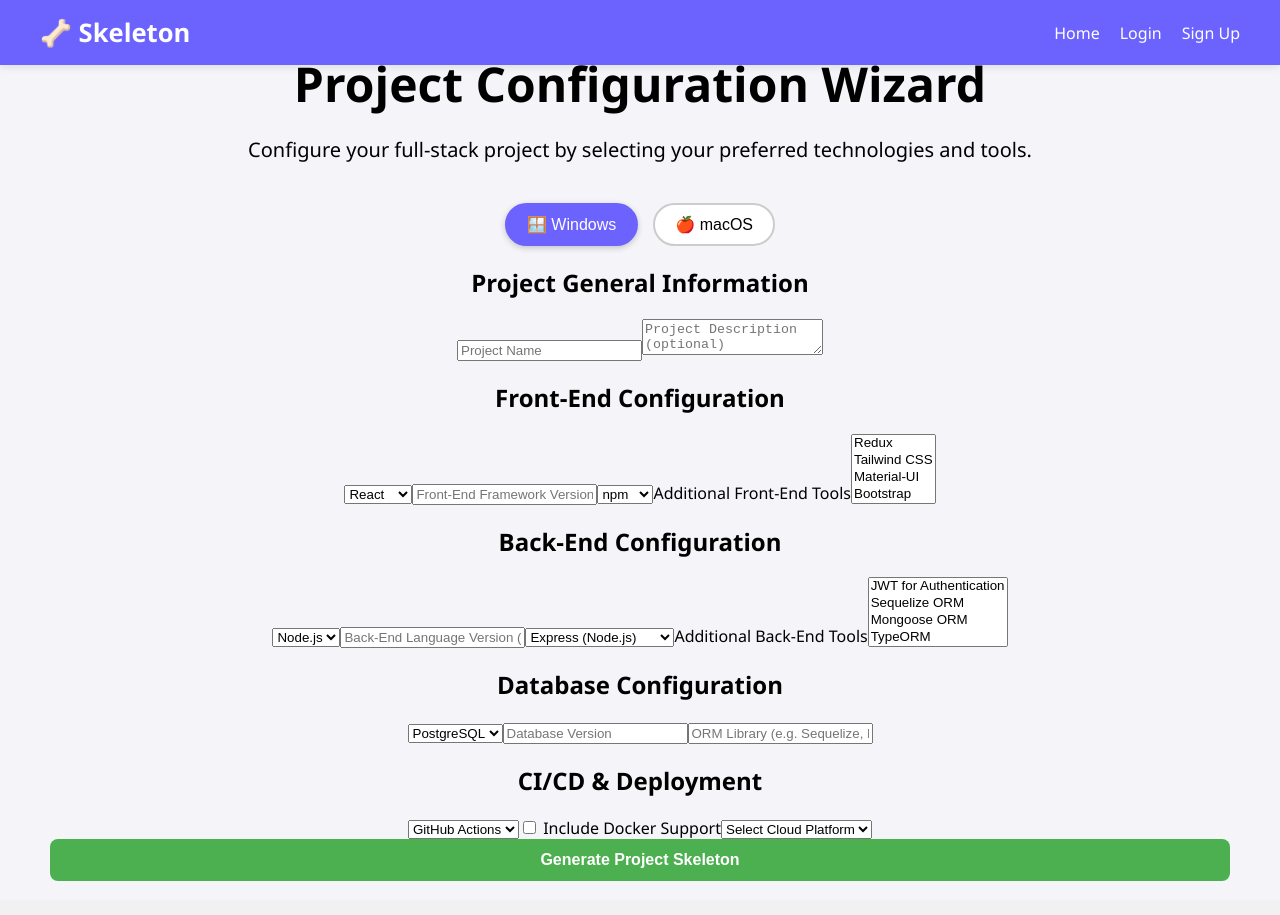
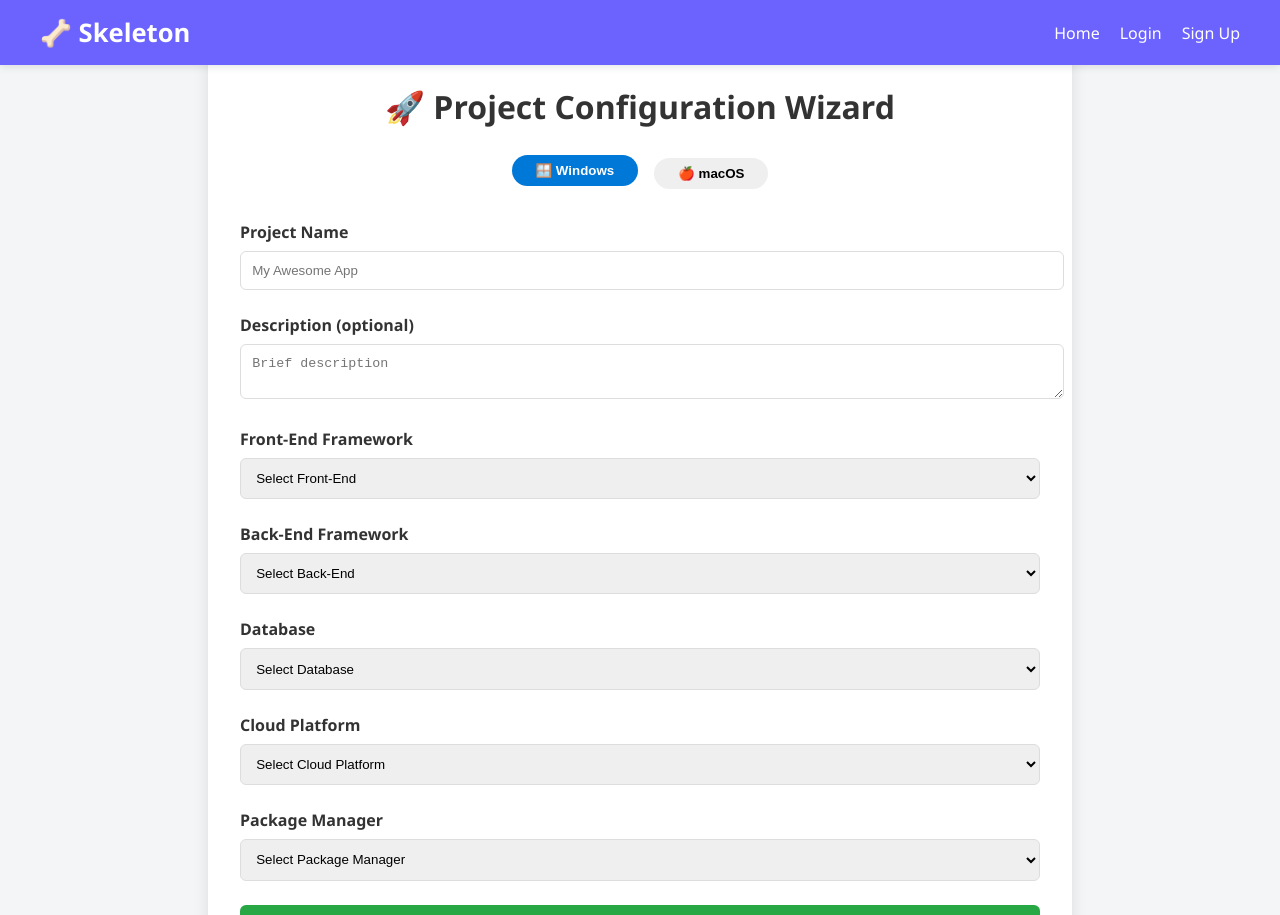
Before and after one commit to rishabhworks/The-Semicolon-Squad, a React (Create React App) app in the folder frontend/skeleton/: page /home in a window 1280 px wide. Shown: the top 915 px of the page. Built offline with nearby package versions, Linux system fonts and the light colour scheme.

Commit message:
Refactor HomePage CSS: enhance layout, improve button styles, and add form styling for better user experience

```diff
--- a/frontend/skeleton/src/Components/HomePage/HomePage.css
+++ b/frontend/skeleton/src/Components/HomePage/HomePage.css
@@ -1,35 +1,89 @@
-.os-toggle {
-  display: flex;
-  justify-content: center;
-  margin-top: 20px;
-  gap: 15px;
+body {
+  font-family: 'Segoe UI', 'Helvetica Neue', sans-serif;
+  background-color: #f3f5f7;
+  color: #333;
+  margin: 0; padding: 0;
 }
 
-.os-button {
-  padding: 10px 20px;
-  font-size: 1rem;
-  font-weight: 500;
-  border: 2px solid #ccc;
-  border-radius: 30px;
-  cursor: pointer;
-  background-color: white;
-  transition: all 0.3s ease;
+.homepage {
+  max-width: 800px;
+  margin: 2rem auto;
+  padding: 2rem;
+  background-color: #fff;
+  border-radius: 10px;
+  box-shadow: 0 8px 16px rgba(0,0,0,0.1);
 }
 
-.os-button.active {
-  background-color: #6c63ff;
-  color: white;
-  border-color: #6c63ff;
-  box-shadow: 0 2px 6px rgba(0, 0, 0, 0.2);
+header {
+  text-align: center;
+  margin-bottom: 1.5rem;
 }
 
-.os-button:hover {
-  border-color: #6c63ff;
+.os-toggle button {
+  margin: 0.5rem;
+  padding: 0.5rem 1.5rem;
+  border-radius: 25px;
+  border: none;
+  cursor: pointer;
+  transition: all 0.3s ease;
+  font-weight: 600;
 }
 
-.os-specific {
-  margin-top: 25px;
-  padding: 20px;
-  background-color: #f4f4f4;
-  border-radius: 10px;
+.os-toggle button.active, .os-toggle button:hover {
+  transform: translateY(-3px);
 }
+
+.Windows .os-toggle button.active {
+  background-color: #0078d7;
+  color: #fff;
+}
+
+.macOS .os-toggle button.active {
+  background-color: #000;
+  color: #fff;
+}
+
+.config-form section {
+  margin-bottom: 1.5rem;
+}
+
+.config-form label {
+  display: block;
+  margin-bottom: 0.5rem;
+  font-weight: bold;
+}
+
+.config-form input,
+.config-form textarea,
+.config-form select {
+  width: 100%;
+  padding: 0.7rem;
+  border-radius: 6px;
+  border: 1px solid #ddd;
+  transition: border-color 0.3s ease;
+}
+
+.config-form input:focus,
+.config-form textarea:focus,
+.config-form select:focus {
+  border-color: #0078d7;
+  outline: none;
+  box-shadow: 0 0 5px rgba(0, 120, 215, 0.3);
+}
+
+.submit-btn {
+  width: 100%;
+  padding: 0.7rem;
+  background-color: #28a745;
+  color: white;
+  border: none;
+  border-radius: 6px;
+  cursor: pointer;
+  font-size: 1rem;
+  transition: transform 0.3s ease;
+}
+
+.submit-btn:hover {
+  transform: scale(1.05);
+  background-color: #218838;
+}
--- a/frontend/skeleton/src/Components/HomePage/HomePage.js
+++ b/frontend/skeleton/src/Components/HomePage/HomePage.js
@@ -1,86 +1,97 @@
-import React, { useState } from 'react';
+import React, { useState, useEffect } from 'react';
 import './HomePage.css';
+
+const techStacks = {
+  Windows: {
+    frontEnd: ['React', 'Angular', 'Vue.js', 'Ember.js', 'Backbone.js'],
+    backEnd: ['Node.js', '.NET', 'Java', 'Python', 'Ruby'],
+    databases: ['MySQL', 'PostgreSQL', 'MongoDB', 'SQLite', 'SQL Server'],
+    cloudPlatforms: ['AWS', 'Azure', 'Google Cloud', 'Heroku', 'DigitalOcean'],
+    packageManagers: ['npm', 'yarn', 'NuGet', 'pip', 'gem'],
+  },
+  macOS: {
+    frontEnd: ['React', 'Vue.js', 'Angular', 'Ember.js', 'Backbone.js'],
+    backEnd: ['Node.js', 'Python', 'Ruby', 'Java', 'PHP'],
+    databases: ['MySQL', 'PostgreSQL', 'MongoDB', 'SQLite', 'MariaDB'],
+    cloudPlatforms: ['AWS', 'Google Cloud', 'Heroku', 'DigitalOcean', 'Linode'],
+    packageManagers: ['npm', 'yarn', 'Homebrew', 'pip', 'gem'],
+  },
+};
+
+const versions = {
+  'Node.js': ['18.x', '16.x', '14.x'],
+  '.NET': ['7.0', '6.0', '5.0'],
+  Java: ['21', '17', '11', '8'],
+  Python: ['3.12', '3.11', '3.10', '3.9'],
+  Ruby: ['3.3', '3.2', '3.1'],
+  PHP: ['8.1', '8.0', '7.4'],
+  React: ['18.x', '17.x', '16.x'],
+  Angular: ['17', '16', '15'],
+  'Vue.js': ['3.x', '2.x'],
+  'Ember.js': ['4.x', '3.x'],
+  'Backbone.js': ['1.4', '1.3'],
+  MySQL: ['8.0', '5.7'],
+  PostgreSQL: ['14', '13', '12'],
+  MongoDB: ['5.0', '4.4', '4.2'],
+  SQLite: ['3.35', '3.34'],
+  'SQL Server': ['2019', '2017'],
+  MariaDB: ['10.6', '10.5'],
+};
 
 const HomePage = () => {
   const [selectedOS, setSelectedOS] = useState('Windows');
+  const [frontEnd, setFrontEnd] = useState('');
+  const [backEnd, setBackEnd] = useState('');
+  const [database, setDatabase] = useState('');
+  const [cloudPlatform, setCloudPlatform] = useState('');
+  const [frontEndVersion, setFrontEndVersion] = useState('');
+  const [backEndVersion, setBackEndVersion] = useState('');
+  const [databaseVersion, setDatabaseVersion] = useState('');
+  const [packageManager, setPackageManager] = useState('');
+  const [projectName, setProjectName] = useState('');
+  const [projectDesc, setProjectDesc] = useState('');
 
-  const [formData, setFormData] = useState({
-    projectName: '',
-    projectDescription: '',
-    frontEnd: {
-      framework: 'React',
-      version: '',
-      packageManager: 'npm',
-      additionalTools: [],
-    },
-    backEnd: {
-      language: 'Node.js',
-      version: '',
-      framework: 'Express',
-      additionalTools: [],
-    },
-    database: {
-      type: 'PostgreSQL',
-      version: '',
-      orm: '',
-    },
-    cloudPlatform: '',
-    ciCdPlatform: '',
-    dockerSupport: false,
-  });
-
-  const handleOSToggle = (os) => setSelectedOS(os);
-
-  const handleChange = (e, section, field) => {
-    const { value, type, checked } = e.target;
-    const newValue = type === 'checkbox' ? checked : value;
-
-    setFormData((prevData) => ({
-      ...prevData,
-      [section]: {
-        ...prevData[section],
-        [field]: newValue,
-      },
-    }));
-  };
-
-  const handleMultiSelectChange = (e, section, field) => {
-    const options = e.target.options;
-    const selectedOptions = [];
-    for (let i = 0; i < options.length; i++) {
-      if (options[i].selected) {
-        selectedOptions.push(options[i].value);
-      }
-    }
-    setFormData((prevData) => ({
-      ...prevData,
-      [section]: {
-        ...prevData[section],
-        [field]: selectedOptions,
-      },
-    }));
-  };
+  useEffect(() => {
+    setFrontEnd('');
+    setBackEnd('');
+    setDatabase('');
+    setCloudPlatform('');
+    setFrontEndVersion('');
+    setBackEndVersion('');
+    setDatabaseVersion('');
+    setPackageManager('');
+  }, [selectedOS]);
 
   const handleSubmit = (e) => {
     e.preventDefault();
-    console.log('Final Configuration:', formData);
+    const config = {
+      OS: selectedOS,
+      Project: projectName,
+      Description: projectDesc,
+      FrontEnd: { Framework: frontEnd, Version: frontEndVersion },
+      BackEnd: { Framework: backEnd, Version: backEndVersion },
+      Database: { Name: database, Version: databaseVersion },
+      CloudPlatform: cloudPlatform,
+      PackageManager: packageManager,
+    };
+    console.log('Generated Project Configuration:', config);
+    alert(`✅ Project "${projectName}" configuration generated! Check console.`);
   };
 
   return (
-    <div className="homepage-container">
-      <header className="homepage-header">
-        <h1>Project Configuration Wizard</h1>
-        <p>Configure your full-stack project by selecting your preferred technologies and tools.</p>
+    <div className={`homepage ${selectedOS}`}>
+      <header>
+        <h1>🚀 Project Configuration Wizard</h1>
         <div className="os-toggle">
           <button
-            className={`os-button ${selectedOS === 'Windows' ? 'active' : ''}`}
-            onClick={() => handleOSToggle('Windows')}
+            className={selectedOS === 'Windows' ? 'active' : ''}
+            onClick={() => setSelectedOS('Windows')}
           >
             🪟 Windows
           </button>
           <button
-            className={`os-button ${selectedOS === 'macOS' ? 'active' : ''}`}
-            onClick={() => handleOSToggle('macOS')}
+            className={selectedOS === 'macOS' ? 'active' : ''}
+            onClick={() => setSelectedOS('macOS')}
           >
             🍎 macOS
           </button>
@@ -88,150 +99,141 @@ const HomePage = () => {
       </header>
 
       <form className="config-form" onSubmit={handleSubmit}>
-        <h2>Project General Information</h2>
+        <section>
+          <label>Project Name</label>
           <input
-          type="text"
-          placeholder="Project Name"
-          value={formData.projectName}
-          onChange={(e) => setFormData({ ...formData, projectName: e.target.value })}
             required
+            value={projectName}
+            onChange={(e) => setProjectName(e.target.value)}
+            placeholder="My Awesome App"
           />
+        </section>
+
+        <section>
+          <label>Description (optional)</label>
           <textarea
-          placeholder="Project Description (optional)"
-          value={formData.projectDescription}
-          onChange={(e) => setFormData({ ...formData, projectDescription: e.target.value })}
-        />
+            value={projectDesc}
+            onChange={(e) => setProjectDesc(e.target.value)}
+            placeholder="Brief description"
+          ></textarea>
+        </section>
 
-        <h2>Front-End Configuration</h2>
+        <section>
+          <label>Front-End Framework</label>
           <select
-          value={formData.frontEnd.framework}
-          onChange={(e) => handleChange(e, 'frontEnd', 'framework')}
+            required
+            value={frontEnd}
+            onChange={(e) => setFrontEnd(e.target.value)}
           >
-          <option value="React">React</option>
-          <option value="Vue.js">Vue.js</option>
-          <option value="Angular">Angular</option>
-          <option value="Svelte">Svelte</option>
-        </select>
-        <input
-          type="text"
-          placeholder="Front-End Framework Version (default: latest)"
-          value={formData.frontEnd.version}
-          onChange={(e) => handleChange(e, 'frontEnd', 'version')}
-        />
-        <select
-          value={formData.frontEnd.packageManager}
-          onChange={(e) => handleChange(e, 'frontEnd', 'packageManager')}
-        >
-          <option value="npm">npm</option>
-          <option value="yarn">yarn</option>
-          <option value="pnpm">pnpm</option>
-        </select>
-        <label>Additional Front-End Tools</label>
-        <select
-          multiple
-          value={formData.frontEnd.additionalTools}
-          onChange={(e) => handleMultiSelectChange(e, 'frontEnd', 'additionalTools')}
-        >
-          <option value="Redux">Redux</option>
-          <option value="Tailwind CSS">Tailwind CSS</option>
-          <option value="Material-UI">Material-UI</option>
-          <option value="Bootstrap">Bootstrap</option>
-          <option value="Sass">Sass</option>
+            <option value="">Select Front-End</option>
+            {techStacks[selectedOS].frontEnd.map((fe) => (
+              <option key={fe} value={fe}>
+                {fe}
+              </option>
+            ))}
           </select>
 
-        <h2>Back-End Configuration</h2>
+          {frontEnd && (
+            <>
+              <label>{frontEnd} Version</label>
               <select
-          value={formData.backEnd.language}
-          onChange={(e) => handleChange(e, 'backEnd', 'language')}
+                required
+                value={frontEndVersion}
+                onChange={(e) => setFrontEndVersion(e.target.value)}
               >
-          <option value="Node.js">Node.js</option>
-          <option value="Python">Python</option>
-          <option value="Java">Java</option>
-          <option value="Ruby">Ruby</option>
-          <option value="Go">Go</option>
+                <option value="">Select Version</option>
+                {versions[frontEnd].map((ver) => (
+                  <option key={ver} value={ver}>
+                    {ver}
+                  </option>
+                ))}
               </select>
-        <input
-          type="text"
-          placeholder="Back-End Language Version (default: latest)"
-          value={formData.backEnd.version}
-          onChange={(e) => handleChange(e, 'backEnd', 'version')}
-        />
+            </>
+          )}
+        </section>
+
+        <section>
+          <label>Back-End Framework</label>
           <select
-          value={formData.backEnd.framework}
-          onChange={(e) => handleChange(e, 'backEnd', 'framework')}
+            required
+            value={backEnd}
+            onChange={(e) => setBackEnd(e.target.value)}
           >
-          <option value="Express">Express (Node.js)</option>
-          <option value="Django">Django (Python)</option>
-          <option value="Spring Boot">Spring Boot (Java)</option>
-          <option value="Ruby on Rails">Ruby on Rails (Ruby)</option>
-          <option value="Gin">Gin (Go)</option>
-        </select>
-        <label>Additional Back-End Tools</label>
-        <select
-          multiple
-          value={formData.backEnd.additionalTools}
-          onChange={(e) => handleMultiSelectChange(e, 'backEnd', 'additionalTools')}
-        >
-          <option value="JWT">JWT for Authentication</option>
-          <option value="Sequelize">Sequelize ORM</option>
-          <option value="Mongoose">Mongoose ORM</option>
-          <option value="TypeORM">TypeORM</option>
-          <option value="Logger">Logger</option>
+            <option value="">Select Back-End</option>
+            {techStacks[selectedOS].backEnd.map((be) => (
+              <option key={be} value={be}>
+                {be}
+              </option>
+            ))}
           </select>
 
-        <h2>Database Configuration</h2>
+          {backEnd && (
+            <>
+              <label>{backEnd} Version</label>
               <select
-          value={formData.database.type}
-          onChange={(e) => handleChange(e, 'database', 'type')}
+                required
+                value={backEndVersion}
+                onChange={(e) => setBackEndVersion(e.target.value)}
               >
-          <option value="PostgreSQL">PostgreSQL</option>
-          <option value="MySQL">MySQL</option>
-          <option value="MongoDB">MongoDB</option>
-          <option value="SQLite">SQLite</option>
+
+      <option value="">Select Version</option>
+      {versions[backEnd].map((ver) => (
+        <option key={ver} value={ver}>{ver}</option>
+      ))}
     </select>
-        <input
-          type="text"
-          placeholder="Database Version"
-          value={formData.database.version}
-          onChange={(e) => handleChange(e, 'database', 'version')}
-        />
-        <input
-          type="text"
-          placeholder="ORM Library (e.g. Sequelize, Mongoose)"
-          value={formData.database.orm}
-          onChange={(e) => handleChange(e, 'database', 'orm')}
-        />
+    </>
+    )}
+    </section>
 
-        <h2>CI/CD & Deployment</h2>
-        <select
-          value={formData.ciCdPlatform}
-          onChange={(e) => setFormData({ ...formData, ciCdPlatform: e.target.value })}
-        >
-          <option value="GitHub Actions">GitHub Actions</option>
-          <option value="GitLab CI">GitLab CI</option>
-          <option value="Travis CI">Travis CI</option>
-          <option value="Jenkins">Jenkins</option>
-        </select>
-        <label>
-          <input
-            type="checkbox"
-            checked={formData.dockerSupport}
-            onChange={(e) => setFormData({ ...formData, dockerSupport: e.target.checked })}
-          /> Include Docker Support
-        </label>
-        <select
-          value={formData.cloudPlatform}
-          onChange={(e) => setFormData({ ...formData, cloudPlatform: e.target.value })}
-        >
-          <option value="">Select Cloud Platform</option>
-          <option value="AWS">AWS</option>
-          <option value="GCP">GCP</option>
-          <option value="Azure">Azure</option>
-          <option value="Vercel">Vercel</option>
-          <option value="Netlify">Netlify</option>
+    <section>
+    <label>Database</label>
+    <select required value={database} onChange={(e) => setDatabase(e.target.value)}>
+    <option value="">Select Database</option>
+    {techStacks[selectedOS].databases.map((db) => (
+    <option key={db} value={db}>{db}</option>
+    ))}
     </select>
 
-        <button type="submit" className="submit-button">Generate Project Skeleton</button>
+    {database && (
+    <>
+    <label>{database} Version</label>
+    <select
+      required
+      value={databaseVersion}
+      onChange={(e) => setDatabaseVersion(e.target.value)}
+    >
+      <option value="">Select Version</option>
+      {versions[database].map((ver) => (
+        <option key={ver} value={ver}>{ver}</option>
+      ))}
+    </select>
+    </>
+    )}
+    </section>
+
+    <section>
+    <label>Cloud Platform</label>
+    <select required value={cloudPlatform} onChange={(e) => setCloudPlatform(e.target.value)}>
+    <option value="">Select Cloud Platform</option>
+    {techStacks[selectedOS].cloudPlatforms.map((cloud) => (
+    <option key={cloud} value={cloud}>{cloud}</option>
+    ))}
+    </select>
+    </section>
+
+    <section>
+    <label>Package Manager</label>
+    <select required value={packageManager} onChange={(e) => setPackageManager(e.target.value)}>
+    <option value="">Select Package Manager</option>
+    {techStacks[selectedOS].packageManagers.map((pm) => (
+    <option key={pm} value={pm}>{pm}</option>
+    ))}
+    </select>
+    </section>
+
+    <button type="submit" className="submit-btn">
+    Generate Project 🚀
+    </button>
     </form>
     </div>
     );
```
Lines whose indentation alone changed are shown as unchanged.
